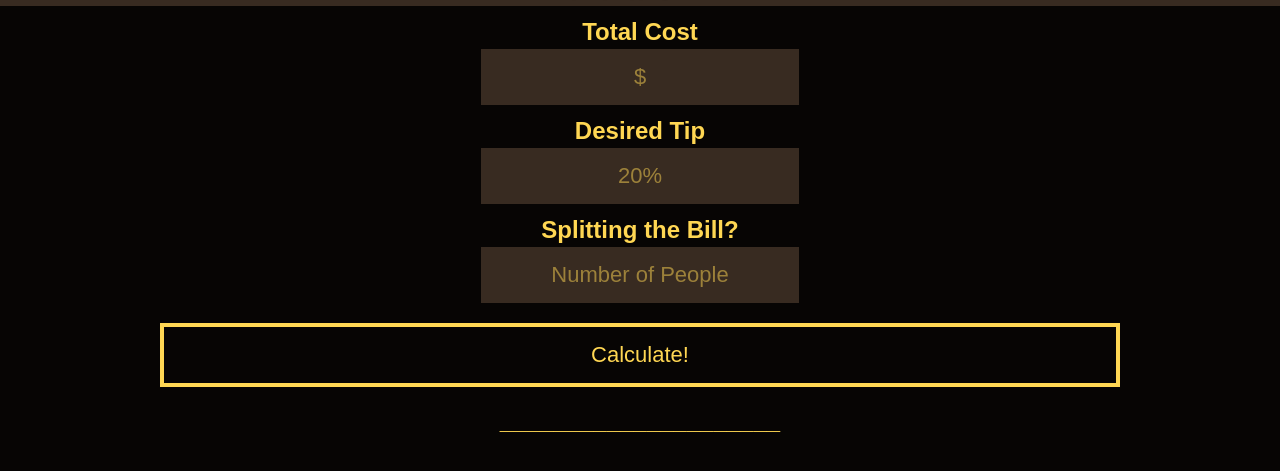
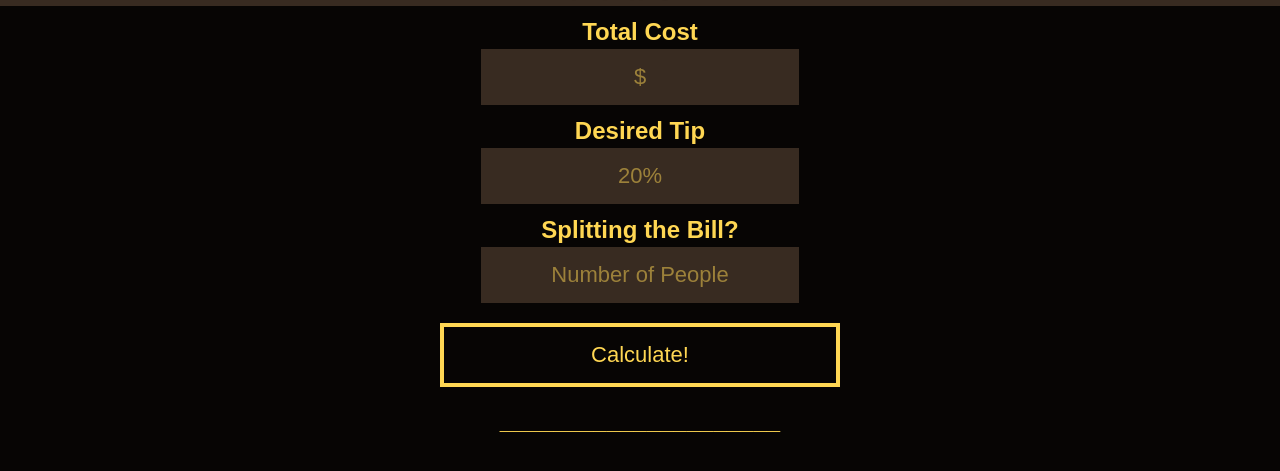
Before and after one commit to HunterWilkins/Top-Tip, a plain HTML site: page index.html in a window 1280 px wide. Shown: the part 55-526 px from the top of the page. Drawn offline with nearby package versions, Linux system fonts and the light colour scheme.

Commit message:
Changed button width from 75% to 400px

```diff
--- a/style.css
+++ b/style.css
@@ -47,7 +47,7 @@ input::-moz-placeholder {
 }
 
 button{
-    width:75%;
+    width:400px;
     display:block;
     margin:20px auto;
     border:rgb(255, 215, 83) solid 4px;
```
